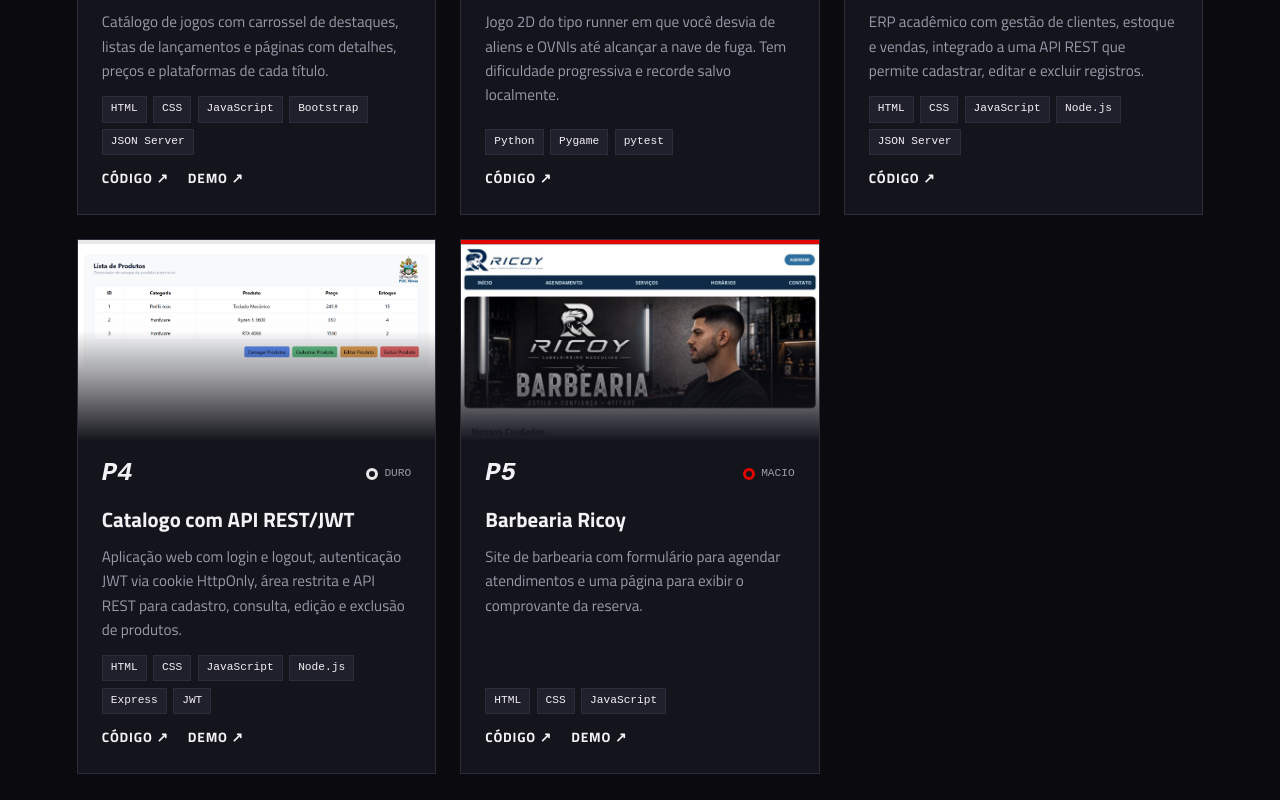
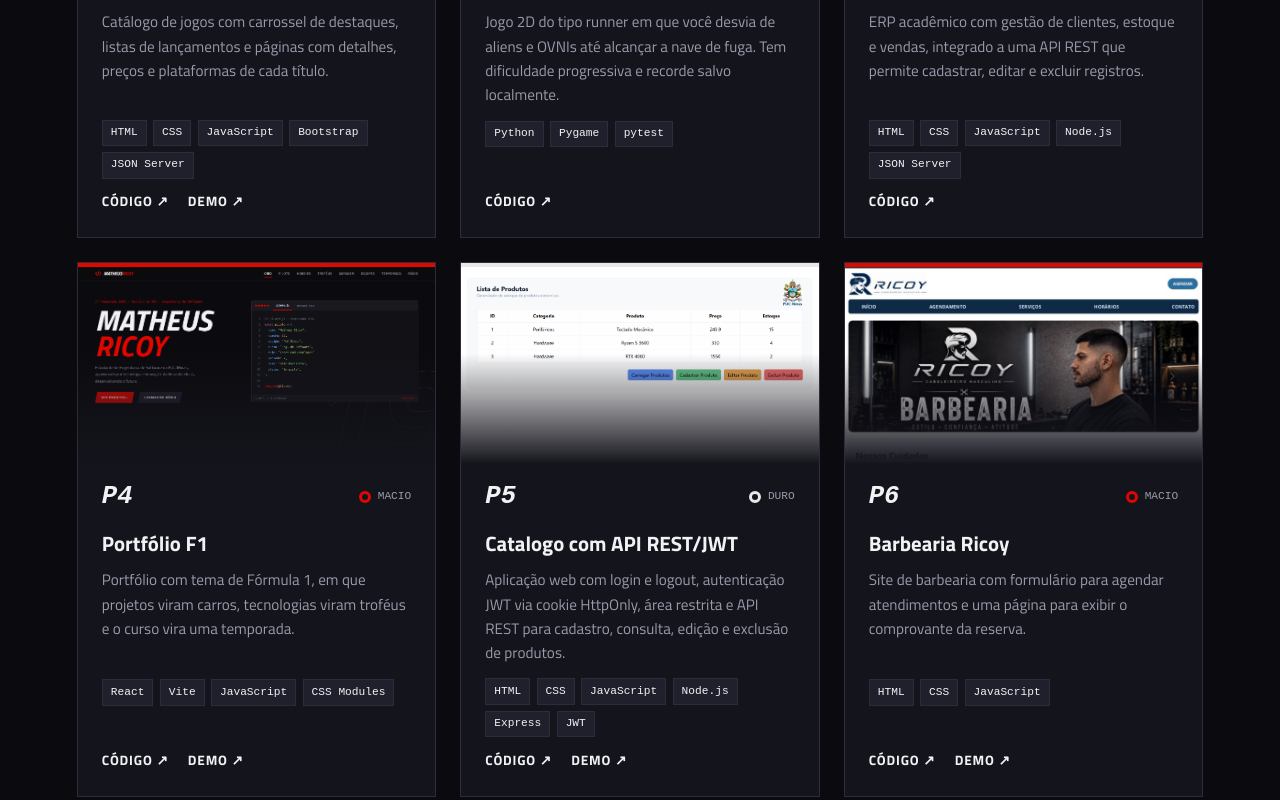
Before and after one commit to Cirker1226/RicoyPortfolio, a React (Vite) app: page / in a window 1280 px wide. Shown: the part 4080-4880 px from the top of the page. Built offline with nearby package versions, Linux system fonts and the light colour scheme.

Commit message:
feat: adiciona portfolio na garagem

```diff
--- a/src/css/Garagem.module.css
+++ b/src/css/Garagem.module.css
@@ -239,6 +239,10 @@
     gap: .4rem;
     margin-top: auto;
     /* empurra para o fim do card */
+    min-height: 58px;
+    /* sempre reserva espaço para 2 linhas de habilidades */
+    align-content: flex-start;
+    /* as linhas começam em cima, mesmo quando só tem 1 */
 }
 
 .chip {
--- a/src/data/Garagem.js
+++ b/src/data/Garagem.js
@@ -30,6 +30,15 @@ export const garagem = {
     codigo: 'https://github.com/Cirker1226/CalculaDOR',
     },
     {
+    nome: 'Portfólio F1',
+    pneu: 'macio',
+    descricao: 'Portfólio com tema de Fórmula 1, em que projetos viram carros, tecnologias viram troféus e o curso vira uma temporada.',
+    techs: ['React', 'Vite', 'JavaScript', 'CSS Modules'],
+    imagem: 'garagem/portfolio.png',
+    codigo: 'https://github.com/Cirker1226/RicoyPortfolio',
+    demo: 'https://ricoy-portfolio.vercel.app',
+    },
+    {
     nome: 'Catalogo com API REST/JWT',
     pneu: 'duro',
     descricao: 'Aplicação web com login e logout, autenticação JWT via cookie HttpOnly, área restrita e API REST para cadastro, consulta, edição e exclusão de produtos.',
```
Also changed, not shown: public/garagem/portfolio.png (added).
